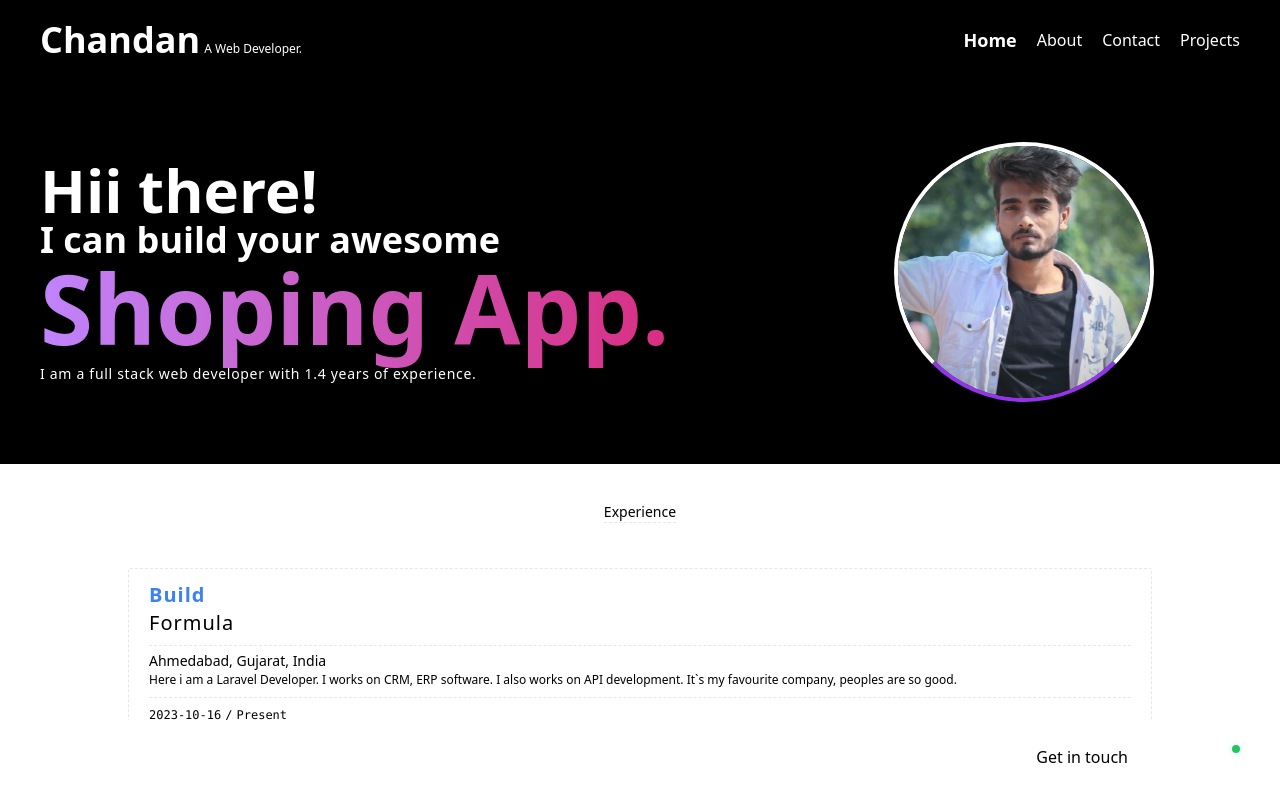
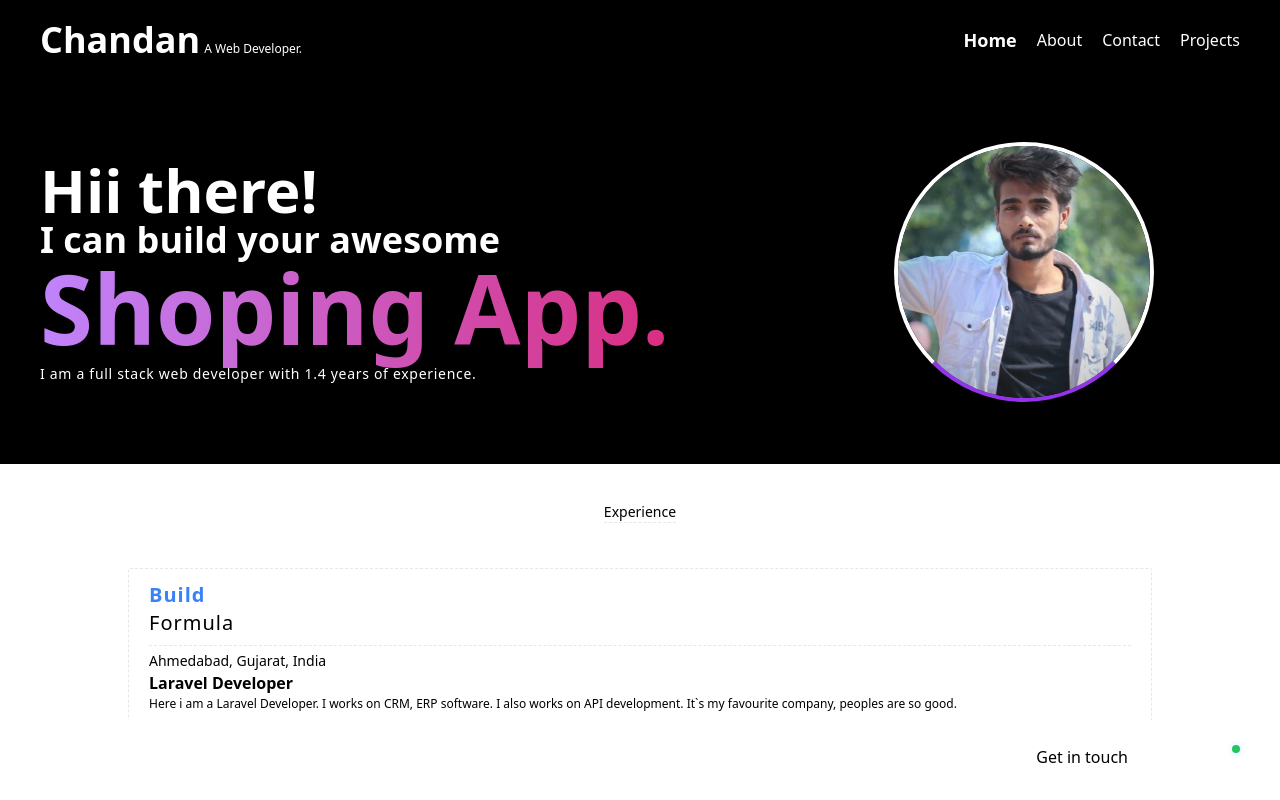
Before and after one commit to ChandanEduGaon/Portfolio, a React (Create React App) app: page / in a window 1280 px wide. Built offline with nearby package versions, Linux system fonts and the light colour scheme; some icons are missing.

Commit message:
Mistake in designation

```diff
--- a/src/components/layouts/Home.jsx
+++ b/src/components/layouts/Home.jsx
@@ -152,7 +152,7 @@ const Home = () => {
             c_color_2={item.c_color_2}
             first_name={item.first_name}
             last_name={item.last_name}
-            degignation={item.designationˀ}
+            degignation={item.designation}
             s_d={item.s_d}
             e_d={item.e_d}
             location={item.location}
```
